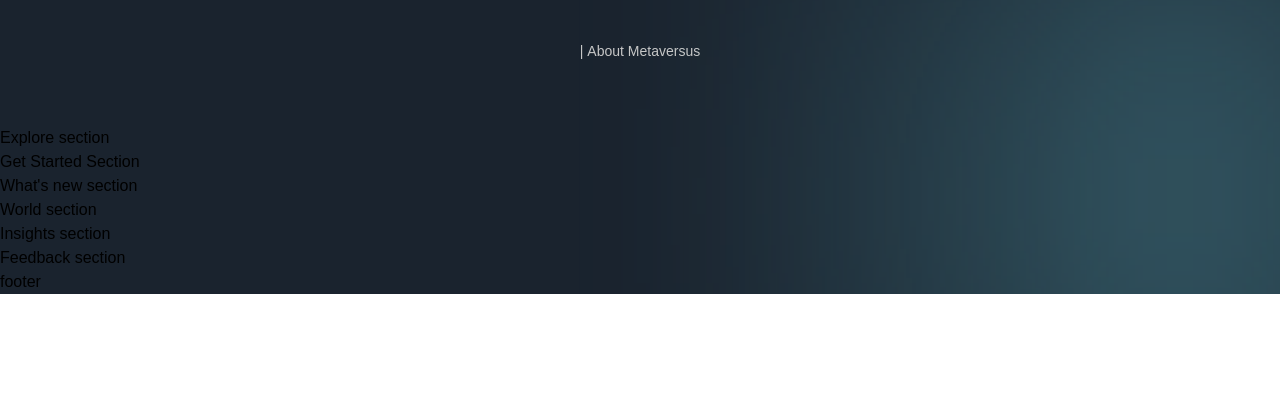
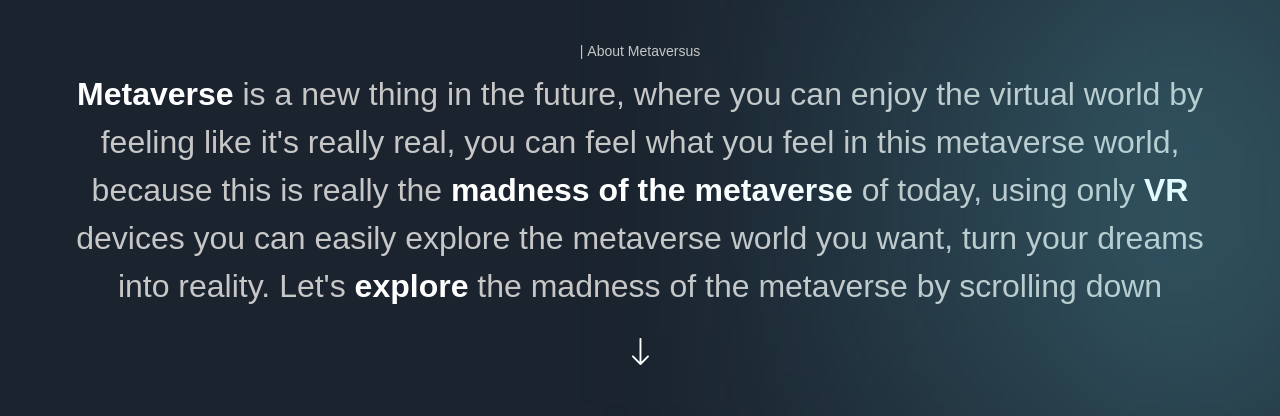
Before and after one commit to IMPranshu/web3-metaverse, a Next.js app: page / in a window 1280 px wide. Shown: the part 1167-1583 px from the top of the page. Before the commit the page ends 1461 px from the top, so only its background shows below. Built offline with nearby package versions, Linux system fonts and the light colour scheme; a web font is replaced by a local one.

Commit message:
About component implemented

```diff
--- a/sections/About.jsx
+++ b/sections/About.jsx
@@ -19,6 +19,32 @@
     >
       <TypingText title="| About Metaversus" textStyles="text-center" />
 
+      <motion.p
+        variants={fadeIn('up', 'tween', 0.2, 1)}
+        className='mt-[8px] font-normal sm:text-[32px] text-[25px] text-center text-secondary-white'
+      >
+        <span className="font-extrabold text-white">Metaverse</span> is a new
+        thing in the future, where you can enjoy the virtual world by feeling
+        like it's really real, you can feel what you feel in this metaverse
+        world, because this is really the{' '}
+        <span className="font-extrabold text-white">
+          madness of the metaverse
+        </span>{' '}
+        of today, using only{' '}
+        <span className="font-extrabold text-white">VR</span> devices you can
+        easily explore the metaverse world you want, turn your dreams into
+        reality. Let's{' '}
+        <span className="font-extrabold text-white">explore</span> the madness
+        of the metaverse by scrolling down
+      </motion.p>
+      <motion.img
+        variants={fadeIn('up', 'tween', 0.3, 1)}
+        src='/arrow-down.svg'
+        alt='arrow down'
+        className='w-[18px] h-[28px] object-contain mt-[28px]'
+      />
+
+
     </motion.div>
   </section>
 );
```
